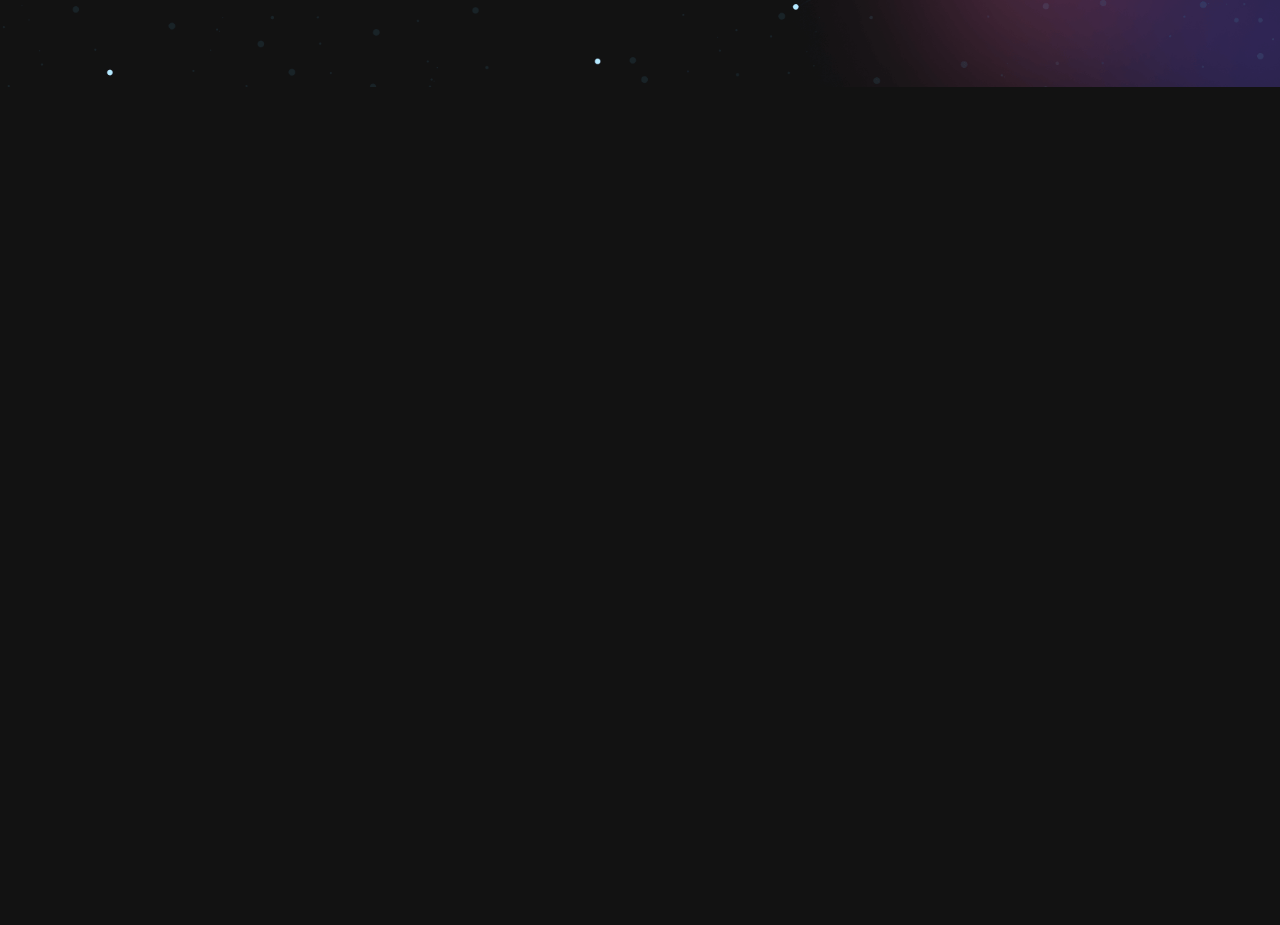
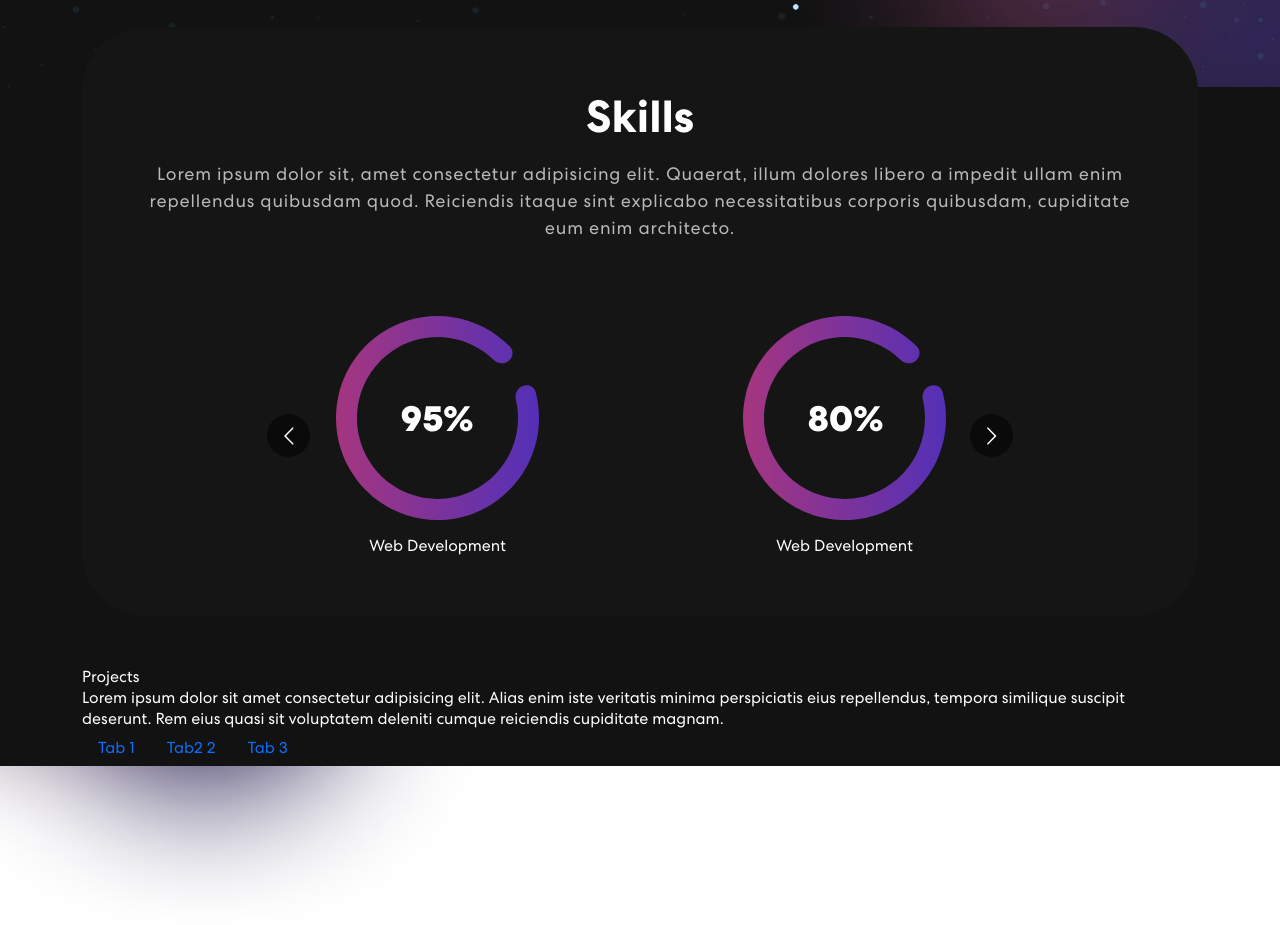
Before and after one commit to stephn2027/Portfolio-React, a React (Create React App) app: page / in a window 1280 px wide. Shown: the part 679-1604 px from the top of the page. Before the commit the page ends 800 px from the top, so only its background shows below. Built offline with nearby package versions, Linux system fonts and the light colour scheme.

Commit message:
added tailwind daisyui, Skills component and Projects underway

```diff
--- a/package.json
+++ b/package.json
@@ -7,10 +7,12 @@
     "@testing-library/react": "^13.4.0",
     "@testing-library/user-event": "^13.5.0",
     "bootstrap": "^5.2.3",
+    "daisyui": "^2.46.0",
     "react": "^18.2.0",
     "react-bootstrap": "^2.7.0",
     "react-bootstrap-icons": "^1.10.2",
     "react-dom": "^18.2.0",
+    "react-multi-carousel": "^2.8.2",
     "react-scripts": "5.0.1",
     "sass": "^1.56.2",
     "web-vitals": "^2.1.4"
@@ -40,6 +42,9 @@
     ]
   },
   "devDependencies": {
+    "autoprefixer": "^10.4.13",
+    "postcss": "^8.4.20",
+    "tailwindcss": "^3.2.4",
     "typescript": "^4.9.4"
   }
 }
--- /dev/null
+++ b/postcss.config.js
@@ -0,0 +1,6 @@
+module.exports = {
+  plugins: {
+    tailwindcss: {},
+    autoprefixer: {},
+  },
+}
--- a/src/App.js
+++ b/src/App.js
@@ -1,5 +1,7 @@
 import NavBar from './components/NavBar.tsx';
 import Banner from './components/Banner.tsx';
+import Skills from './components/Skills.tsx';
+import Projects from './components/Projects.tsx';
 import 'bootstrap/dist/css/bootstrap.min.css';
 import './App.css';
 
@@ -8,6 +10,8 @@ function App() {
     <div className="App">
       <NavBar />
       <Banner />
+      <Skills />
+      <Projects />
     </div>
   );
 }
--- a/src/components/Banner.tsx
+++ b/src/components/Banner.tsx
@@ -8,12 +8,12 @@ export default function Banner() {
   const [loopNum, setLoopNum] = useState(0);
   const [isDeleting, setIsDeleting] = useState(false);
   const [text, setText] = useState('');
-  const [delta, setDelta] = useState(300 - Math.random() * 100);
+  const [delta, setDelta] = useState(200 - Math.random() * 100);
   const period = 2000;
 
   const toRotate = [
-    'Web Developer',
-    'Front End Developer',
+    'a Web Developer',
+    'a Front-end Developer',
     'Nice to meet you!',
   ];
 
@@ -24,7 +24,7 @@ export default function Banner() {
     return () => {
       clearInterval(ticker);
     };
-  }, [text, delta]);
+  }, [text]);
 
   const tick = () => {
     let i = loopNum % toRotate.length;
@@ -43,7 +43,7 @@ export default function Banner() {
     } else if (isDeleting && updatedText === '') {
       setIsDeleting(false);
       setLoopNum(loopNum + 1);
-      setDelta(500);
+      setDelta(200);
     }
   };
 
@@ -51,12 +51,12 @@ export default function Banner() {
     <section className="banner" id="home">
       <Container>
         <Row className="align-items-center">
-          <Col xs={12} md={6} xl={7}>
+          <Col xs={12} md={6} xl={7} className='banner_text'>
             <span className="tagline">Welcome to my Portfolio</span>
-            <h1>
-              {`Hi I'm webcoded `} <span className="wrap">{text}</span>
+            <h1 className='banner_text_wrap'>
+              {`Hi I'm webcoded `} <div className="wrap">{text}</div>
             </h1>
-            <p>
+            <p className='banner_text_p'>
               An IT guy focusing on front-end Web development fueled by an
               unrestricted passion and fascination in the field of Web
               developmnent.
--- /dev/null
+++ b/src/components/Projects.tsx
@@ -0,0 +1,70 @@
+import React from 'react';
+import { Col, Container, Nav, Row, Tab } from 'react-bootstrap';
+
+export default function Projects() {
+  const projects = [
+    {
+      title: 'business Startup',
+      description: 'Design and Development',
+      imgUrl: {},
+    },
+    {
+      title: 'business Startup',
+      description: 'Design and Development',
+      imgUrl: {},
+    },
+    {
+      title: 'business Startup',
+      description: 'Design and Development',
+      imgUrl: {},
+    },
+    {
+      title: 'business Startup',
+      description: 'Design and Development',
+      imgUrl: {},
+    },
+    {
+      title: 'business Startup',
+      description: 'Design and Development',
+      imgUrl: {},
+    },
+  ];
+  return (
+    <section className="projects">
+      <Container>
+        <Row>
+          <Col>
+            <h2>Projects</h2>
+            <p>
+              Lorem ipsum dolor sit amet consectetur adipisicing elit. Alias
+              enim iste veritatis minima perspiciatis eius repellendus, tempora
+              similique suscipit deserunt. Rem eius quasi sit voluptatem
+              deleniti cumque reiciendis cupiditate magnam.
+            </p>
+            <Tab.Container>
+            <Nav variant="pills" defaultActiveKey="/home">
+              <Nav.Item>
+                <Nav.Link eventKey="first">Tab 1</Nav.Link>
+              </Nav.Item>
+              <Nav.Item>
+                <Nav.Link eventKey="second">Tab2 2</Nav.Link>
+              </Nav.Item>
+              <Nav.Item>
+                <Nav.Link eventKey="third">Tab 3</Nav.Link>
+              </Nav.Item>
+            </Nav>
+            <Tab.Content>
+                <Tab.Pane eventKey='first'>
+                    <Row>
+
+                    </Row>
+                </Tab.Pane>
+
+            </Tab.Content>
+            </Tab.Container>
+          </Col>
+        </Row>
+      </Container>
+    </section>
+  );
+}
--- /dev/null
+++ b/src/components/Skills.tsx
@@ -0,0 +1,88 @@
+import React from 'react';
+import { Col, Container, Row } from 'react-bootstrap';
+import Carousel from 'react-multi-carousel';
+import meter1 from '../assets/img/meter1.svg';
+import meter2 from '../assets/img/meter2.svg';
+import meter3 from '../assets/img/meter3.svg';
+import colorSharp from '../assets/img/color-sharp.png';
+import '../styles/skills.scss';
+import 'react-multi-carousel/lib/styles.css';
+
+export default function Skills() {
+  const skillsValue = '80';
+  const responsive = {
+    superLargeDesktop: {
+      // the naming can be any, depends on you.
+      breakpoint: { max: 4000, min: 3000 },
+      items: 5,
+    },
+    desktop: {
+      breakpoint: { max: 3000, min: 1024 },
+      items: 3,
+    },
+    tablet: {
+      breakpoint: { max: 1024, min: 464 },
+      items: 2,
+    },
+    mobile: {
+      breakpoint: { max: 464, min: 0 },
+      items: 1,
+    },
+  };
+
+  return (
+    <section className="skill" id="skills">
+      <Container>
+        <Row>
+          <Col>
+            <div className="skill-box">
+              <h2>Skills</h2>
+              <p>
+                Lorem ipsum dolor sit, amet consectetur adipisicing elit.
+                Quaerat, illum dolores libero a impedit ullam enim repellendus
+                quibusdam quod. Reiciendis itaque sint explicabo necessitatibus
+                corporis quibusdam, cupiditate eum enim architecto.
+              </p>
+              <Carousel
+                responsive={responsive}
+                infinite={true}
+                className="skill-slider"
+              >
+                <div className="item">
+                  <img src={meter1} alt="" />
+                  <h5>Web Development</h5>
+                </div>
+                <div className="item">
+                  <img src={meter2} alt="" />
+                  <h5>Web Development</h5>
+                </div>
+                <div className="item">
+                  <img src={meter3} alt="" />
+                  <h5>Web Development</h5>
+                </div>
+                <div className="item">
+                  <img src={meter1} alt="" />
+                  <h5>Web Development</h5>
+                </div>
+                <div className="item">
+                  <div
+                    className="radial-progress"
+                    style={{
+                      '--value': skillsValue,
+                      '--size': '10rem',
+                      '--thickness': '1rem',
+                    }}
+                  >
+                    {skillsValue}%
+                  </div>
+                  <h5>Web Development</h5>
+                </div>
+              </Carousel>
+            </div>
+          </Col>
+        </Row>
+      </Container>
+      <img className="background-image-left" src={colorSharp} alt="" />
+    </section>
+  );
+}
--- a/src/index.css
+++ b/src/index.css
@@ -1,3 +1,5 @@
+
+
 body {
   margin: 0;
   font-family: -apple-system, BlinkMacSystemFont, 'Segoe UI', 'Roboto', 'Oxygen',
--- a/src/styles/banner.scss
+++ b/src/styles/banner.scss
@@ -5,6 +5,18 @@
     background-position: top center;
     background-size: cover;
     background-repeat: no-repeat;
+    display: flex;
+
+    &_text{
+
+      height: 40vh;
+      &_wrap{
+        height: 18vh;
+      }
+      &_p{
+        height: 5vh;
+      }
+    }
   }
   .banner .tagline {
     font-weight: 700;
--- /dev/null
+++ b/src/styles/skills.scss
@@ -0,0 +1,65 @@
+.skill {
+    padding: 0 0 50px 0;
+    position: relative;
+
+    .skill-box {
+        background-color: #151515;
+        border-radius: 64px;
+        text-align: center;
+        padding: 60px 50px;
+        margin-top: -60px;
+    }
+
+    h2 {
+        font-size: 45px;
+        font-weight: 700;
+    }
+
+    p {
+        color: #b8b8b8;
+        font-size: 18px;
+        letter-spacing: 0.8px;
+        line-height: 1.5em;
+        margin: 14px 0 75px;
+    }
+
+    .skill-slider {
+        width: 80%;
+        margin: 0 auto;
+        position: relative;
+
+        .item img {
+            width: 50%;
+            margin: 0 auto 15px auto;
+        }
+
+        .radial-progress {
+            margin: 0 auto 15px auto;
+            font-size: 1.7rem;
+            font-weight: bolder;
+        }
+
+        .radial-progress:before {
+
+            color: #680d71;
+            top: 0px;
+            right: 0px;
+            bottom: 0px;
+            left: 0px;
+
+            background: radial-gradient(farthest-side, currentColor 98%, #0000) top/var(--thickness) var(--thickness) no-repeat, conic-gradient(currentColor calc(var(--value) * 1%), rgba(220, 19, 19, 0) 0);
+            -webkit-mask: radial-gradient(farthest-side, #0000 calc(99% - var(--thickness)), #000 calc(100% - var(--thickness)));
+            mask: radial-gradient(farthest-side, #0000 calc(99% - var(--thickness)), #000 calc(100% - var(--thickness)));
+        }
+    }
+
+}
+
+.background-image-left {
+    position: absolute;
+    top: 28%;
+    bottom: 0;
+    width: 40%;
+    z-index: -4;
+
+}
--- /dev/null
+++ b/tailwind.config.js
@@ -0,0 +1,8 @@
+/** @type {import('tailwindcss').Config} */
+module.exports = {
+  content: ['./src/**/*.{js,jsx,ts,tsx}'],
+  theme: {
+    extend: {},
+  },
+  plugins: [require('daisyui')],
+};
```
Also changed, not shown: src/App.css (+19 -4 lines), 1 other file (tests, documents, lock files or other folders).
